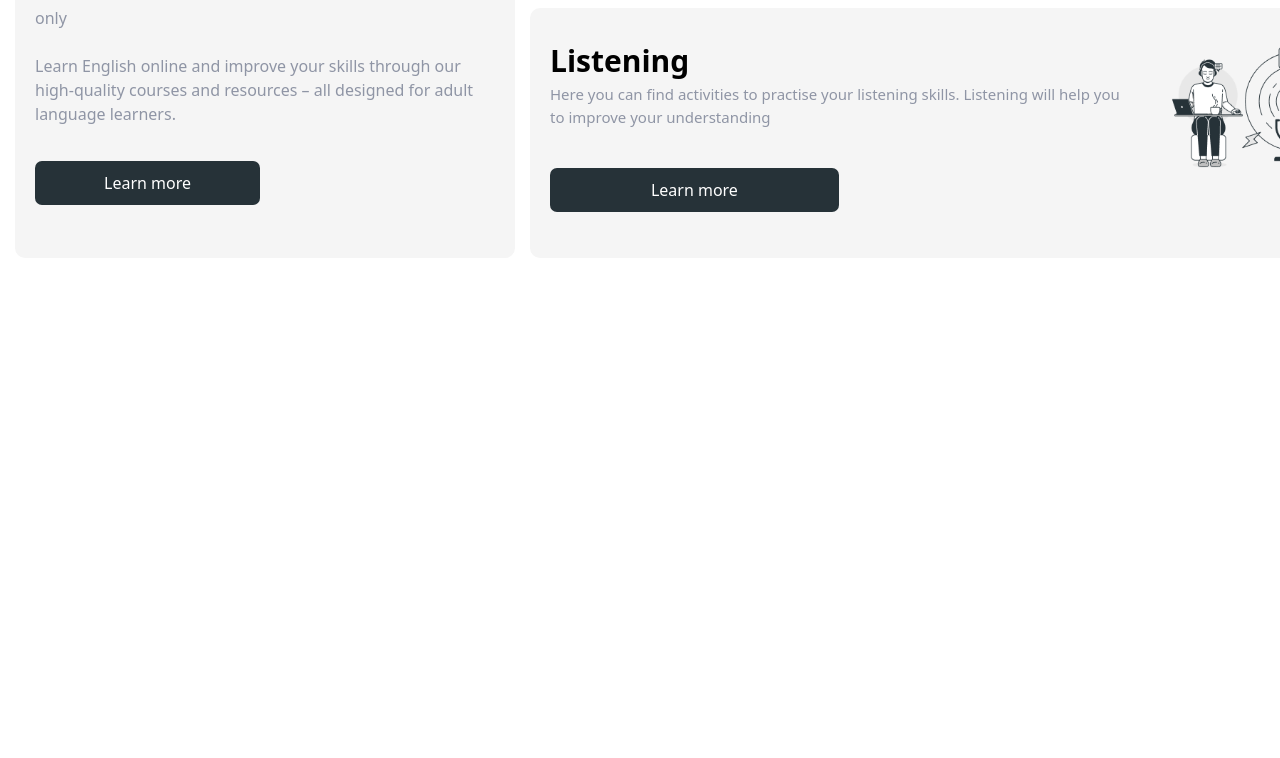
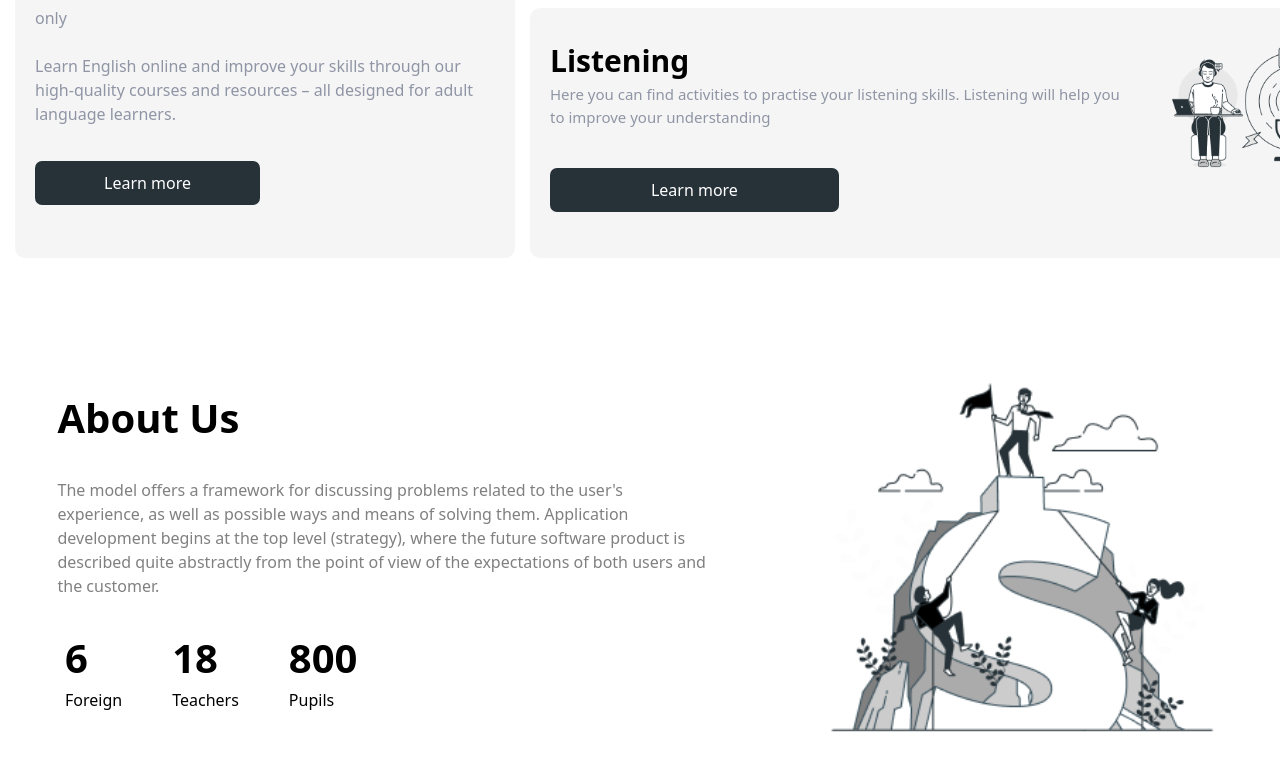
Before and after one commit to usmonnh-hub/Britlex, a website: page index.html in a window 1280 px wide. Shown: the part 1388-2146 px from the top of the page. Before the commit the page ends 1646 px from the top, so only its background shows below. Drawn offline with Linux system fonts and the light colour scheme.

Commit message:
section3

```diff
--- a/index.html
+++ b/index.html
@@ -42,7 +42,7 @@
     <div>
       <h1 class="font-bold text-[30px] text-center mt-[80px] mb-[30px] p-[10px]">Skills</h1>
       <div class="lg:max-w-[1450px] lg:bg-[#ffffff] lg:m-auto">
-      <div class="flex flex-col sm:flex sm:flex-row sm:flex-wrap sm:gap-[30px] ">
+      <div class="flex flex-col sm:flex sm:flex-row sm:flex-wrap sm:gap-[30px]">
           <div class="md:flex ">
 
             <div class="md:flex md:gap ">
@@ -100,9 +100,37 @@ to improve your understanding </p>
 </div>
 
 
-</div>
-</div>
-</div>
-</div>
+        </div>
+      </div>
+    </div>
+  </div>
+  <div class="lg:max-w-[1500px] lg:m-auto lg:mt-[100px] md:mt-[100px]">
+  <div class="flex flex-col md:flex-row-reverse md:justify-around">
+      <div>
+        <img src="src/imges/Business competition-bro 1.png" alt="" class="m-auto mt-[50px] lg:m-0 md:m-0 lg:w-[400px]">
+      </div>
+      <div class="text-center md:text-start">
+        <h1 class="text-[40px] font-bold mt-[30px] mb-[30px] ">About Us</h1>
+        <p class="text-[grey] md:w-[300px] lg:w-[650px]">The model offers a framework for discussing
+problems related to the user's experience, as
+well as possible ways and means of solving
+them. Application development begins at
+the top level (strategy), where the future
+software product is described quite
+abstractly from the point of view of the
+expectations of both users and the customer.
+
+</p>
+      <div class="flex flex-col text-center md:flex-row-reverse md:text-start md:gap-[50px]  lg:text-start lg:w-[300px]">
+        <div class="flex-col mt-[30px] mb-[30px]"><h1 class="text-[40px] font-bold">800</h1>
+        <p>Pupils</p></div>
+        <div class="flex-col mt-[30px] mb-[30px]"><h1 class="text-[40px] font-bold">18</h1>
+        <p>Teachers</p></div>
+        <div class="flex-col mt-[30px]"><h1 class="text-[40px] font-bold">6</h1>
+        <p>Foreign</p></div>
+      </div>
+      </div>
+  </div>
+  </div>
 </body>
 </html>
```
Also changed, not shown: src/imges/Business competition-bro 1.png (added), src/output.css.
